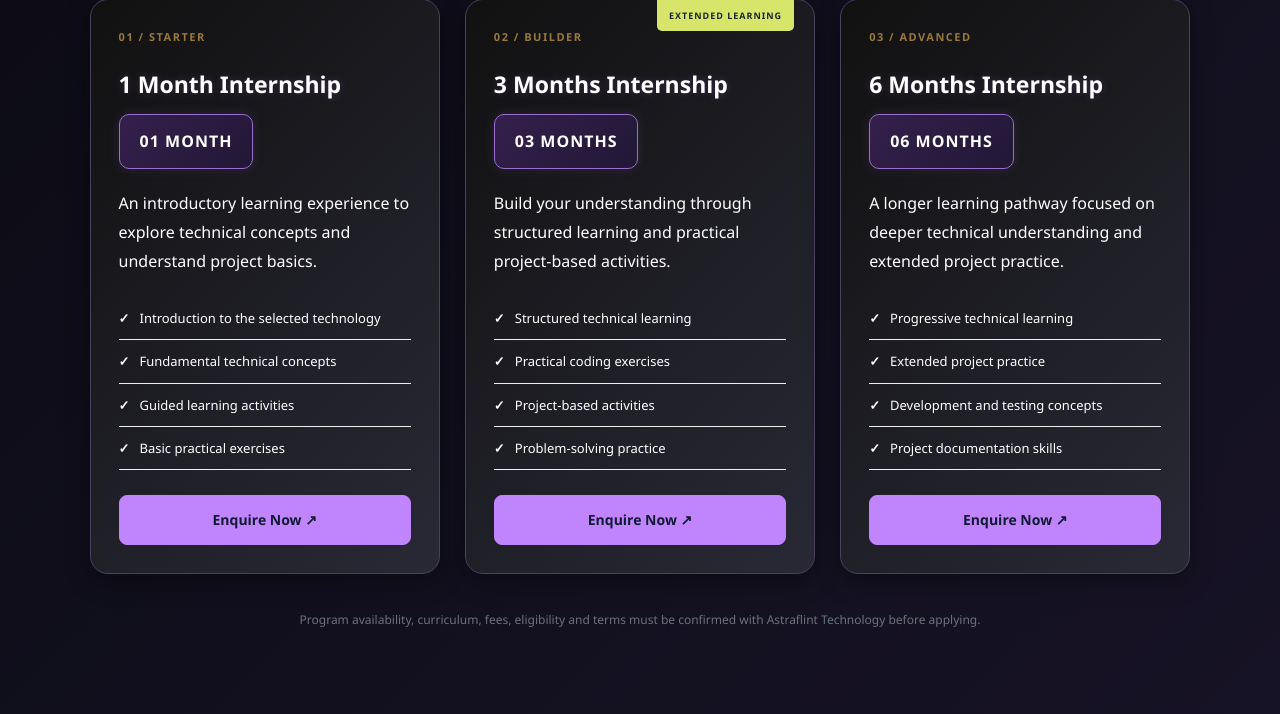
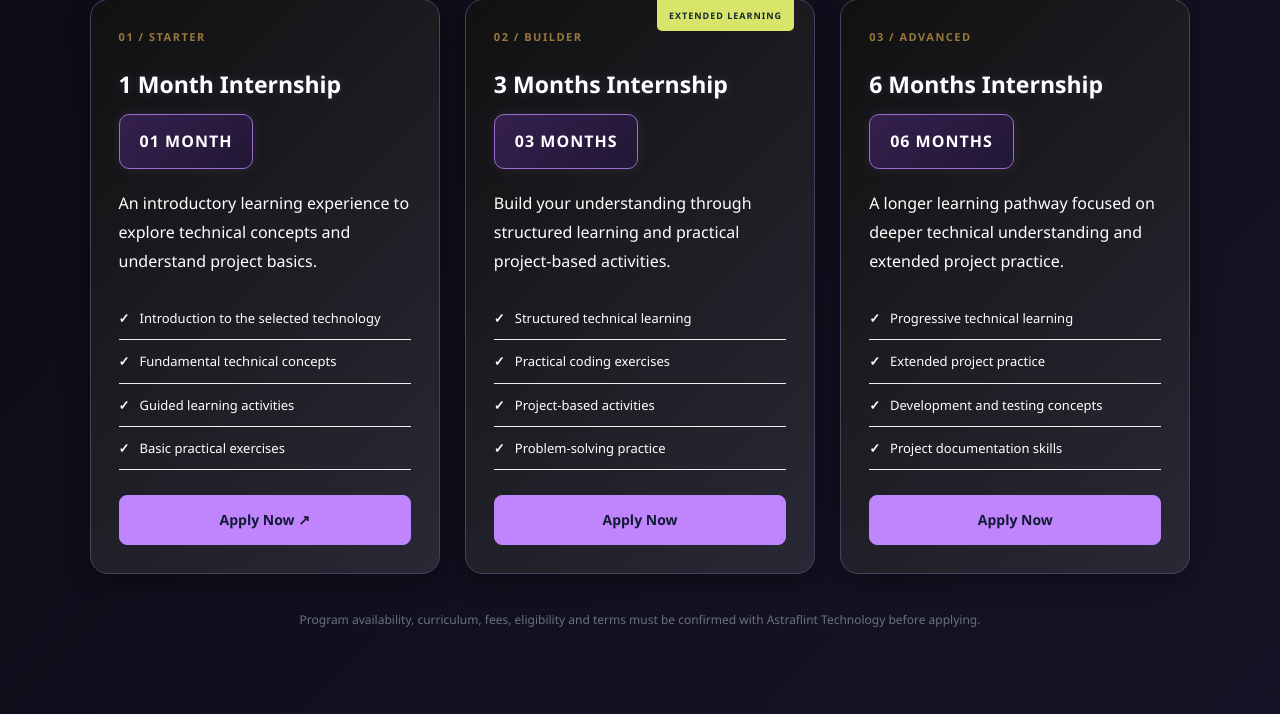
Before and after one commit to siddhimusale8-beep/Astraflint-Technology, a Flask app: page /internships in a window 1280 px wide. Shown: the part 899-1613 px from the top of the page. Run offline with Flask 3, Linux system fonts and the light colour scheme.

Commit message:
Update internship apply buttons

```diff
--- a/templates/internships.html
+++ b/templates/internships.html
@@ -76,8 +76,8 @@ href="static/style.css">
                 <li>Basic practical exercises</li>
             </ul>
 
-            <a href="/contact" class="program-link">
-                Enquire Now ↗
+            <a href="/internship-form" class="program-link">
+              Apply Now ↗
             </a>
 
         </article>
@@ -107,8 +107,8 @@ href="static/style.css">
                 <li>Problem-solving practice</li>
             </ul>
 
-            <a href="/contact" class="program-link">
-                Enquire Now ↗
+            <a href="/internship-form" class="program-link">
+              Apply Now
             </a>
 
         </article>
@@ -136,8 +136,8 @@ href="static/style.css">
                 <li>Project documentation skills</li>
             </ul>
 
-            <a href="/contact" class="program-link">
-                Enquire Now ↗
+            <a href="/internship-form" class="program-link">
+              Apply Now
             </a>
 
         </article>
```
